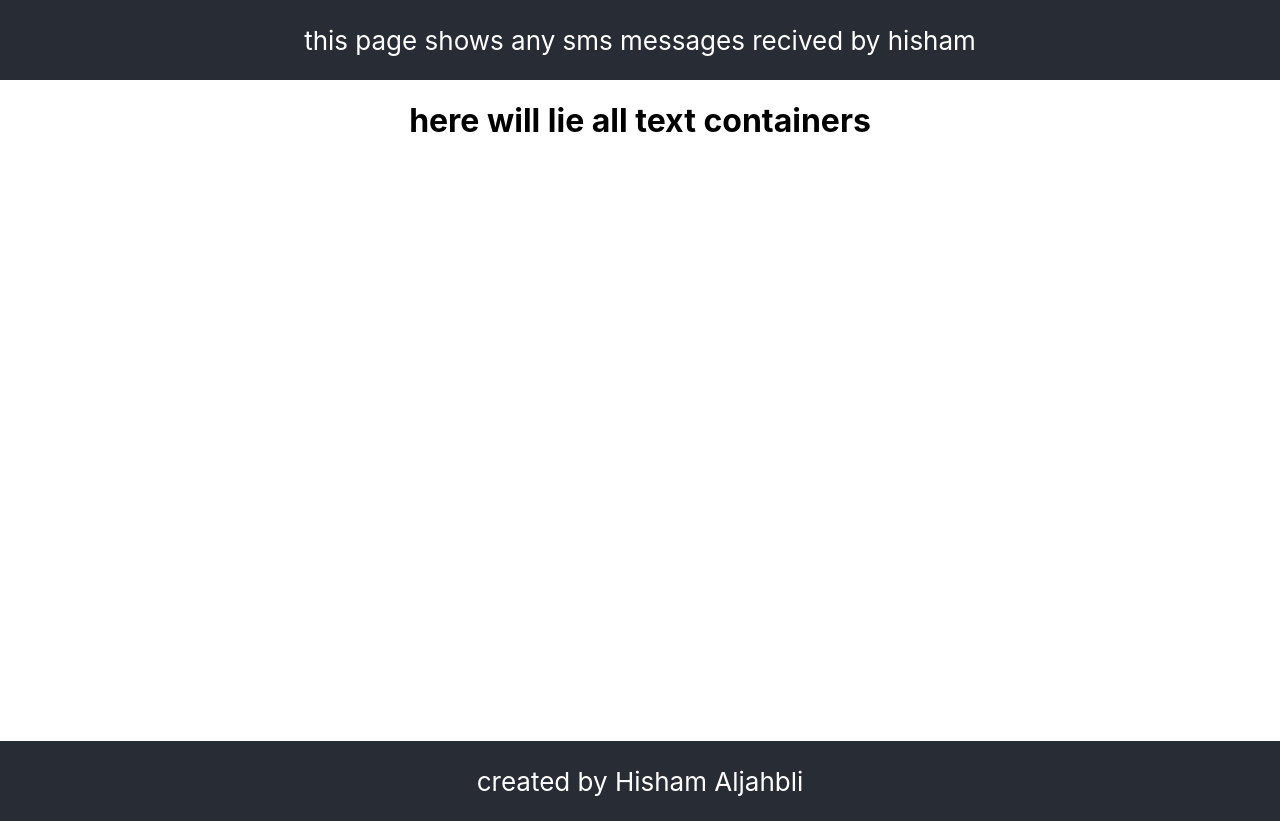
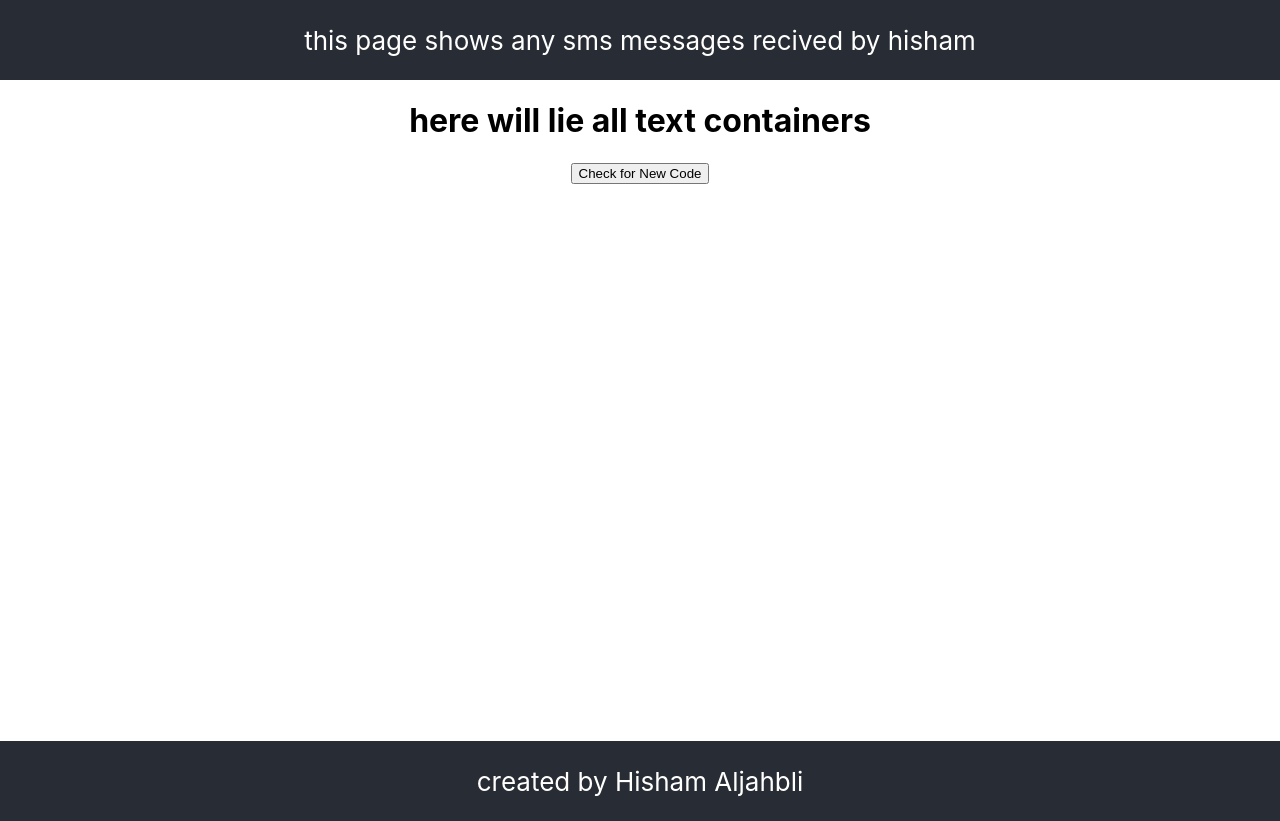
Before and after one commit to hamjahb/sms-to-web-react-app-2025-update, a React (Create React App) app: page / in a window 1280 px wide. Built offline with nearby package versions, Linux system fonts and the light colour scheme.

Commit message:
add button to check code

```diff
--- a/src/App.js
+++ b/src/App.js
@@ -16,6 +16,7 @@ function App() {
       <body className="App-body">
         <h1>here will lie all text containers</h1>
         <smsContainer/>
+        <button>Check for New Code</button>
       </body>
 
       <footer className="App-footer">
```
